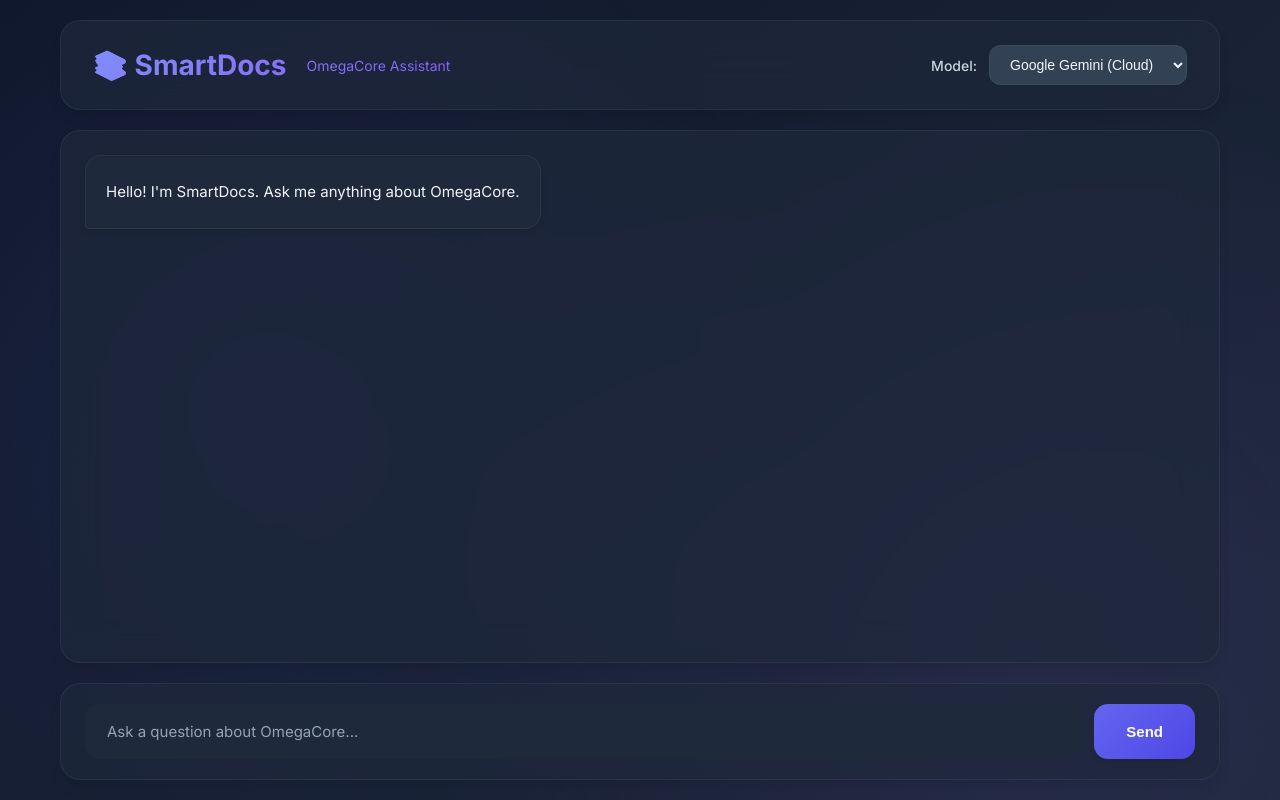
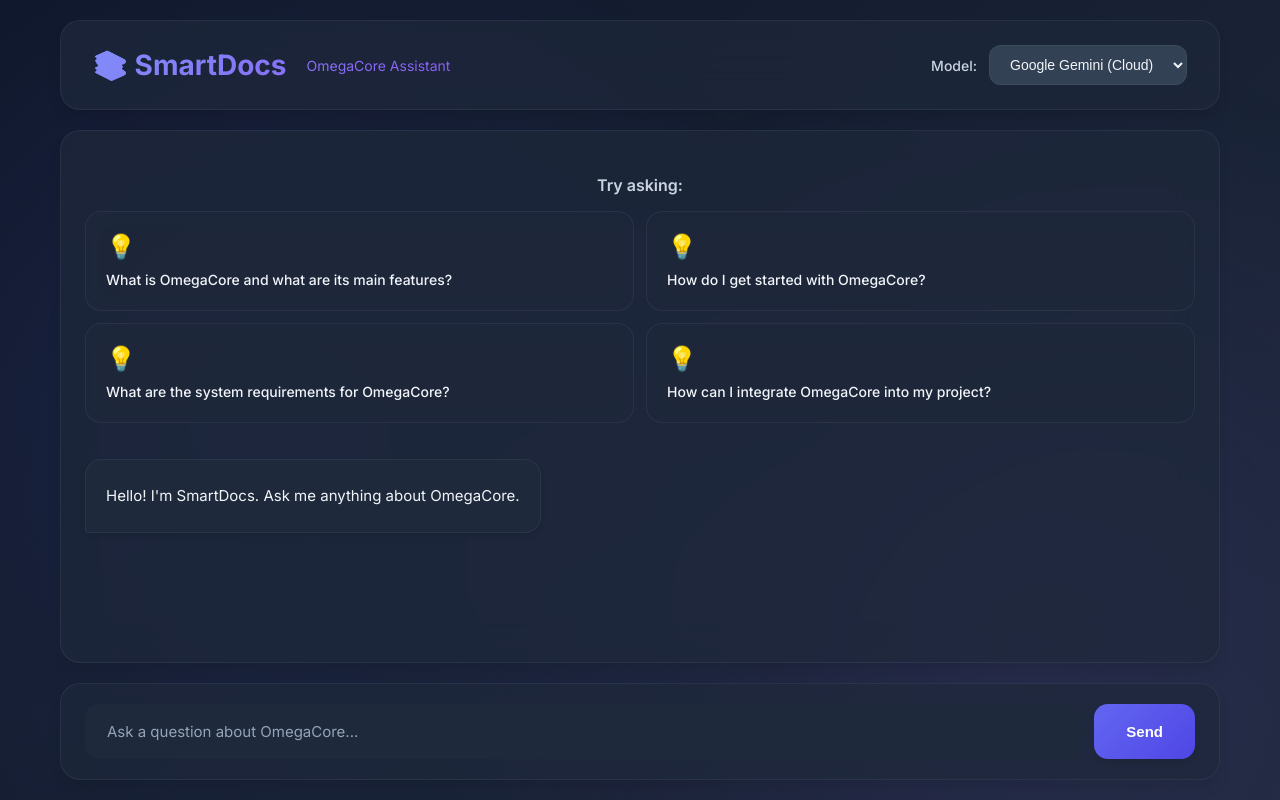
Before and after one commit to SahilKhan101/smartdocs, a React app in the folder frontend/: page / in a window 1280 px wide. Built offline with nearby package versions, Linux system fonts and the light colour scheme; the HTML template or start-up script is replaced by a standard one.

Commit message:
feat: Add question suggestions feature with OmegaCore-focused examples

```diff
--- a/frontend/src/App.css
+++ b/frontend/src/App.css
@@ -199,7 +199,106 @@
 }
 
 .chat-window::-webkit-scrollbar-thumb:hover {
-  background: var(--primary);
+  background: var(--bg-secondary);
+}
+
+/* Suggestion Cards */
+.suggestions-container {
+  margin: 20px 0;
+  animation: fadeInUp 0.6s ease-out;
+}
+
+@keyframes fadeInUp {
+  from {
+    opacity: 0;
+    transform: translateY(20px);
+  }
+
+  to {
+    opacity: 1;
+    transform: translateY(0);
+  }
+}
+
+.suggestions-title {
+  font-size: 16px;
+  font-weight: 600;
+  color: var(--text-secondary);
+  margin-bottom: 16px;
+  text-align: center;
+}
+
+.suggestions-grid {
+  display: grid;
+  grid-template-columns: repeat(2, 1fr);
+  gap: 12px;
+}
+
+.suggestion-card {
+  background: var(--glass-bg);
+  backdrop-filter: blur(10px);
+  border: 1px solid var(--glass-border);
+  border-radius: 16px;
+  padding: 20px;
+  cursor: pointer;
+  transition: all 0.3s cubic-bezier(0.4, 0, 0.2, 1);
+  display: flex;
+  flex-direction: column;
+  gap: 8px;
+  position: relative;
+  overflow: hidden;
+}
+
+.suggestion-card::before {
+  content: '';
+  position: absolute;
+  top: 0;
+  left: 0;
+  right: 0;
+  bottom: 0;
+  background: linear-gradient(135deg, var(--primary) 0%, var(--accent) 100%);
+  opacity: 0;
+  transition: opacity 0.3s ease;
+  z-index: 0;
+}
+
+.suggestion-card:hover::before {
+  opacity: 0.1;
+}
+
+.suggestion-card:hover {
+  transform: translateY(-4px) scale(1.02);
+  border-color: var(--primary);
+  box-shadow: 0 8px 24px rgba(99, 102, 241, 0.2);
+}
+
+.suggestion-card:active {
+  transform: translateY(-2px) scale(1.01);
+}
+
+.suggestion-icon {
+  font-size: 24px;
+  z-index: 1;
+}
+
+.suggestion-card p {
+  font-size: 14px;
+  color: var(--text-primary);
+  line-height: 1.5;
+  margin: 0;
+  z-index: 1;
+  font-weight: 500;
+}
+
+/* Responsive Design for Suggestions */
+@media (max-width: 768px) {
+  .suggestions-grid {
+    grid-template-columns: 1fr;
+  }
+
+  .suggestion-card {
+    padding: 16px;
+  }
 }
 
 /* Messages */
--- a/frontend/src/App.jsx
+++ b/frontend/src/App.jsx
@@ -19,6 +19,18 @@
   }
 
   useEffect(scrollToBottom, [messages])
+
+  // Example questions for suggestions
+  const suggestionQuestions = [
+    "What is OmegaCore and what are its main features?",
+    "How do I get started with OmegaCore?",
+    "What are the system requirements for OmegaCore?",
+    "How can I integrate OmegaCore into my project?"
+  ]
+
+  const handleSuggestionClick = (question) => {
+    setInput(question)
+  }
 
   // Environment-aware API URL
   const API_URL = window.location.hostname === 'localhost'
@@ -178,6 +190,25 @@
       </header>
 
       <div className="chat-window">
+        {/* Show suggestions only when chat is empty (only initial greeting) */}
+        {messages.length === 1 && (
+          <div className="suggestions-container">
+            <p className="suggestions-title">Try asking:</p>
+            <div className="suggestions-grid">
+              {suggestionQuestions.map((question, index) => (
+                <div
+                  key={index}
+                  className="suggestion-card"
+                  onClick={() => handleSuggestionClick(question)}
+                >
+                  <span className="suggestion-icon">💡</span>
+                  <p>{question}</p>
+                </div>
+              ))}
+            </div>
+          </div>
+        )}
+
         {messages.map((msg, index) => (
           <div key={index} className={`message ${msg.sender}`}>
             <div className={`message-content ${msg.streaming ? 'streaming' : ''}`}>
```
